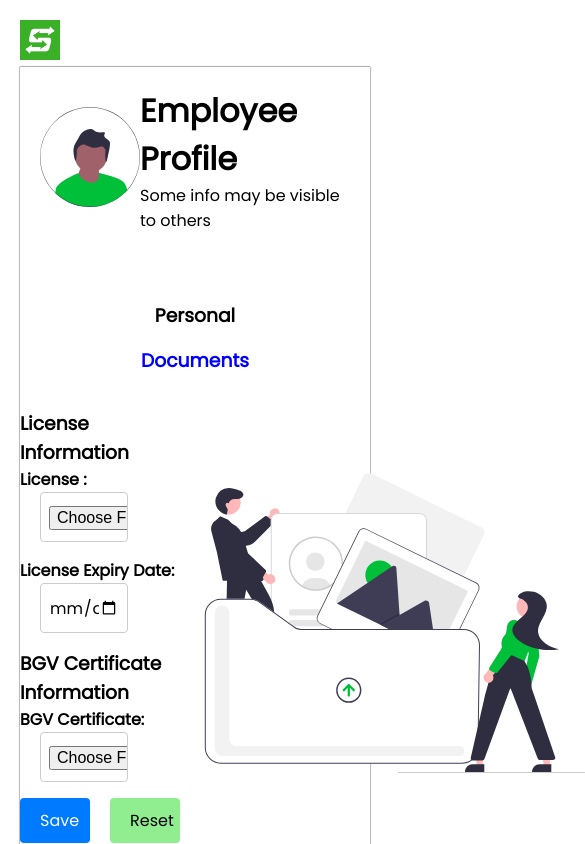
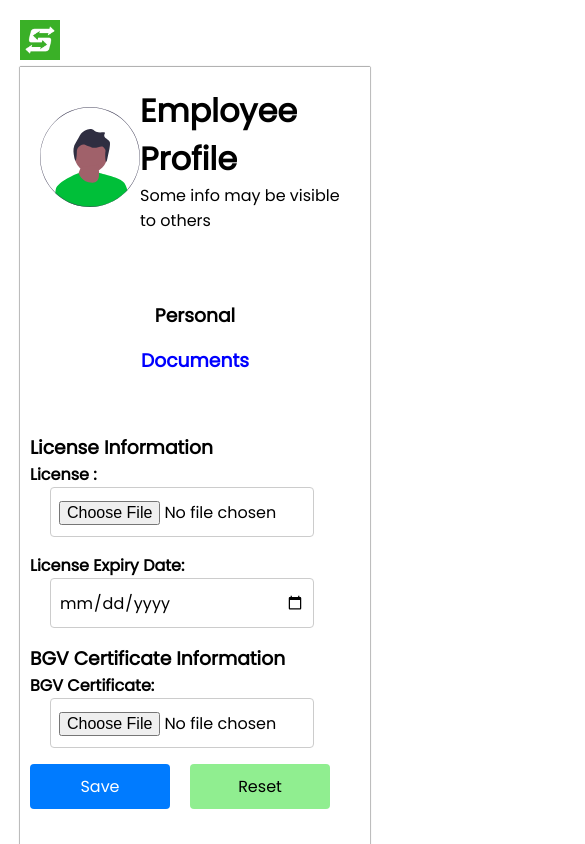
Before and after one commit to ydpatel0309/Employee-Onboarding-Form-Moveinsync, a React (Create React App) app: page / in a window 390 px wide. Both pictures are taken after a click on the element "Documents". Shown: the top 844 px of the page, 585 px wide, since content can reach past the window. Built offline with nearby package versions, Linux system fonts and the light colour scheme.

Commit message:
made Document page responsive

```diff
--- a/src/Documents.js
+++ b/src/Documents.js
@@ -76,13 +76,14 @@ function Document() {
               }
             />
           </form>
-
-          <button type="button"id="submit_button" onClick={handleSubmit}>
+              <div className="buttonsD">
+          <button type="button"id="submit_buttonD" onClick={handleSubmit}>
           Save
           </button>
-          <button type="reset" id="reset_button" onClick={handleReset}>
+          <button type="reset" id="reset_buttonD" onClick={handleReset}>
             Reset
           </button>
+          </div>
 
         </div>
         <div className="upload">
--- a/src/stylesheets/Documents.css
+++ b/src/stylesheets/Documents.css
@@ -4,7 +4,7 @@
     display: flex;
     justify-content: space-around;
     align-items: center;
-    height: 50vh;
+    flex-wrap: wrap;
 }
 .Documents_inner
 {
@@ -13,14 +13,29 @@
 div {
     margin-bottom: 16px;
 }
-input[type="date"],input[type="file"]{
-    width: 50%;
+input[type="date"]{
+    width: 30%;
+    margin-left: 20px;
+    height: 50px;
+    align-content: center;
+    font-size: medium;
+
+}
+input[type="file"]{
+    width: 40%;
     margin-left: 20px;
     height: 50px;
     align-content: center;
     font-size: medium;
 }
-#submit_button {
+.buttonsD
+{
+    width: 300px;
+    display: flex;
+    justify-content: center;
+    align-items: center;
+}
+#submit_buttonD {
     background-color: #007bff;
     color: #fff;
     padding: 10px 20px;
@@ -28,8 +43,9 @@ input[type="date"],input[type="file"]{
     border-radius: 4px;
     cursor: pointer;
     font-size: 16px;
+    width: 50%;
 }
-#reset_button {
+#reset_buttonD {
     background-color: lightgreen;
     color: black;
     padding: 10px 20px;
@@ -38,14 +54,44 @@ input[type="date"],input[type="file"]{
     cursor: pointer;
     font-size: 16px;
     margin-left: 20px;
+    width: 50%;
+
 }
 
 
-#submit_button:hover {
+#submit_buttonD:hover {
     background-color: #0056b3;
 }
-#reset_button:hover
+#reset_buttonD:hover
 {
     background-color: green;
 
 }
+.upload img{
+    width: 100%;
+}
+
+@media (max-width: 600px) {
+    .Documents_inner
+{
+    width: 100%;
+}
+input[type="date"]{
+    width: 80%;
+    margin-left: 20px;
+    height: 50px;
+    align-content: center;
+    font-size: medium;
+
+
+}
+input[type="file"]{
+    width: 80%;
+    margin-left: 20px;
+
+}
+.Documents_inner
+{
+    padding: 10px;
+}
+}
--- a/src/stylesheets/Personal.css
+++ b/src/stylesheets/Personal.css
@@ -24,7 +24,7 @@
 }
 
 .form-inner {
-    width: 50%;
+    width: 70%;
 }
 
 .responsive-form {
@@ -42,7 +42,7 @@
 input,
 select {
     width: 70%;
-    height: 40px;
+    height: 50px;
     font-size: medium;
     padding: 8px;
     margin-bottom: 16px;
```
